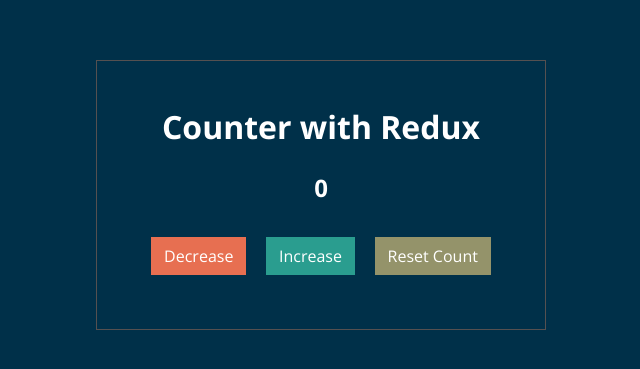
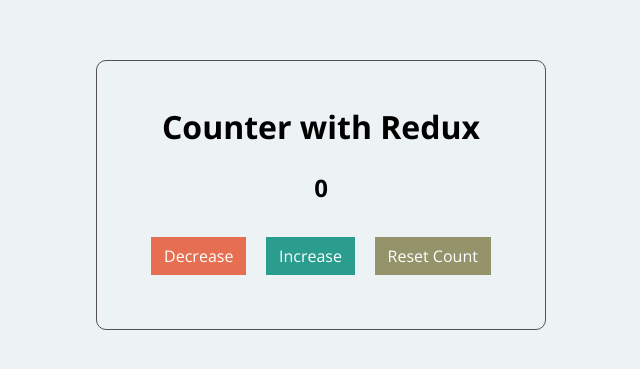
Before and after one commit to AlaaEddine20/counter-with-redux, a React (Create React App) app: page / in a window 1280 px wide. Shown: the part 205-574 px from the top of the page, without its empty margins (319-959 px from the left). Built offline with nearby package versions, Linux system fonts and the light colour scheme.

Commit message:
changed colors

```diff
--- a/src/App.css
+++ b/src/App.css
@@ -7,7 +7,7 @@
 
 body {
   height: 100vh;
-  background-color: #003049;
+  background-color: #edf2f4;
 }
 
 .App {
--- a/src/components/counter/Counter.js
+++ b/src/components/counter/Counter.js
@@ -19,9 +19,9 @@
       <h2
         style={
           count === 0
-            ? { color: "white" }
+            ? { color: "black" }
             : count % 2 === 0
-            ? { color: "black" }
+            ? { color: "green" }
             : { color: "red" }
         }
       >
--- a/src/components/counter/styles.scss
+++ b/src/components/counter/styles.scss
@@ -4,21 +4,14 @@
   padding: 2rem;
   display: flex;
   border: 1px solid rgb(85, 80, 80);
+  border-radius: 10px;
   align-items: center;
   justify-content: space-around;
   flex-direction: column;
-  color: #fff;
+  color: #000;
 
   .buttons {
     display: flex;
-  }
-
-  .black_color {
-    color: #000;
-  }
-
-  .red_color {
-    color: red;
   }
 
   .reset_btn {
```
